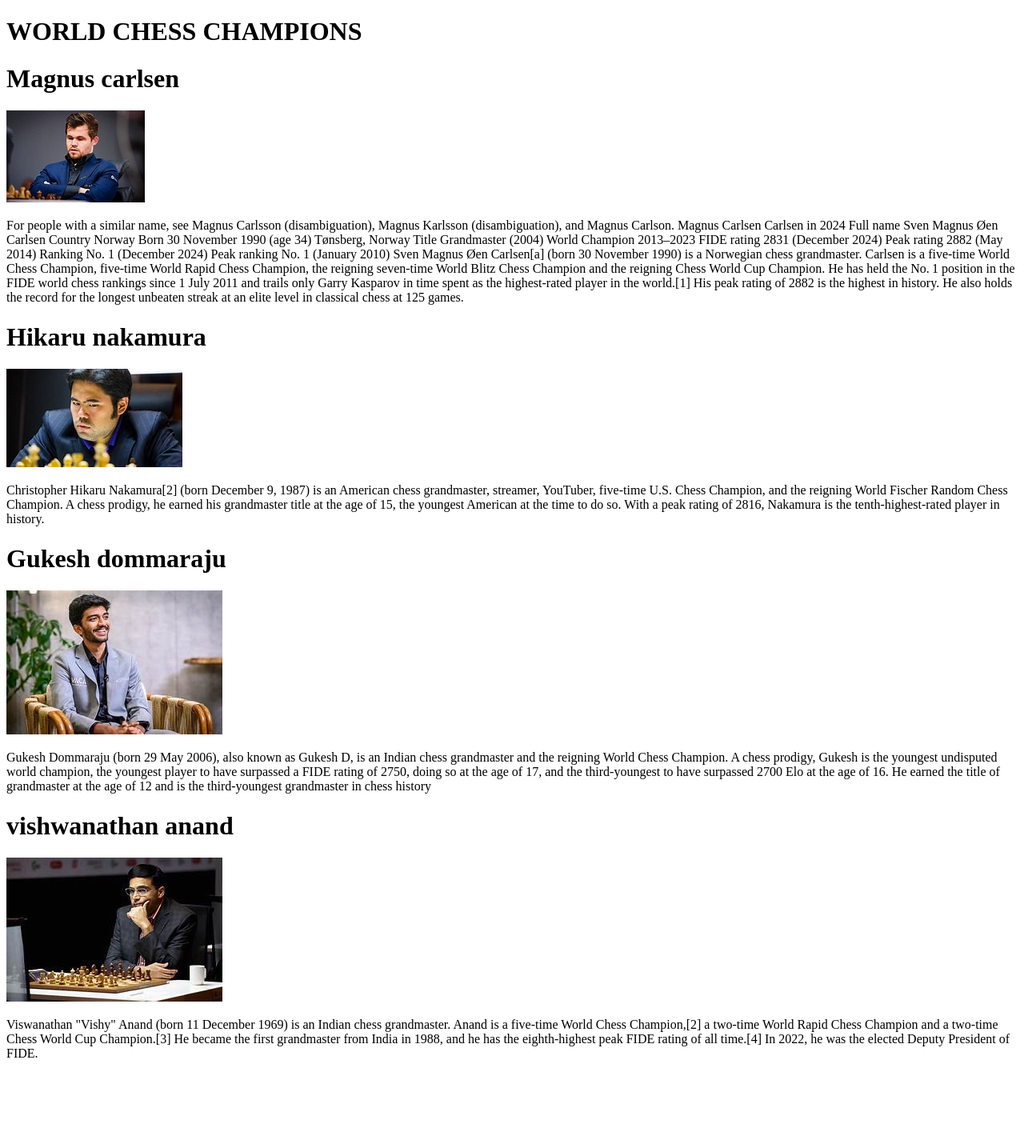
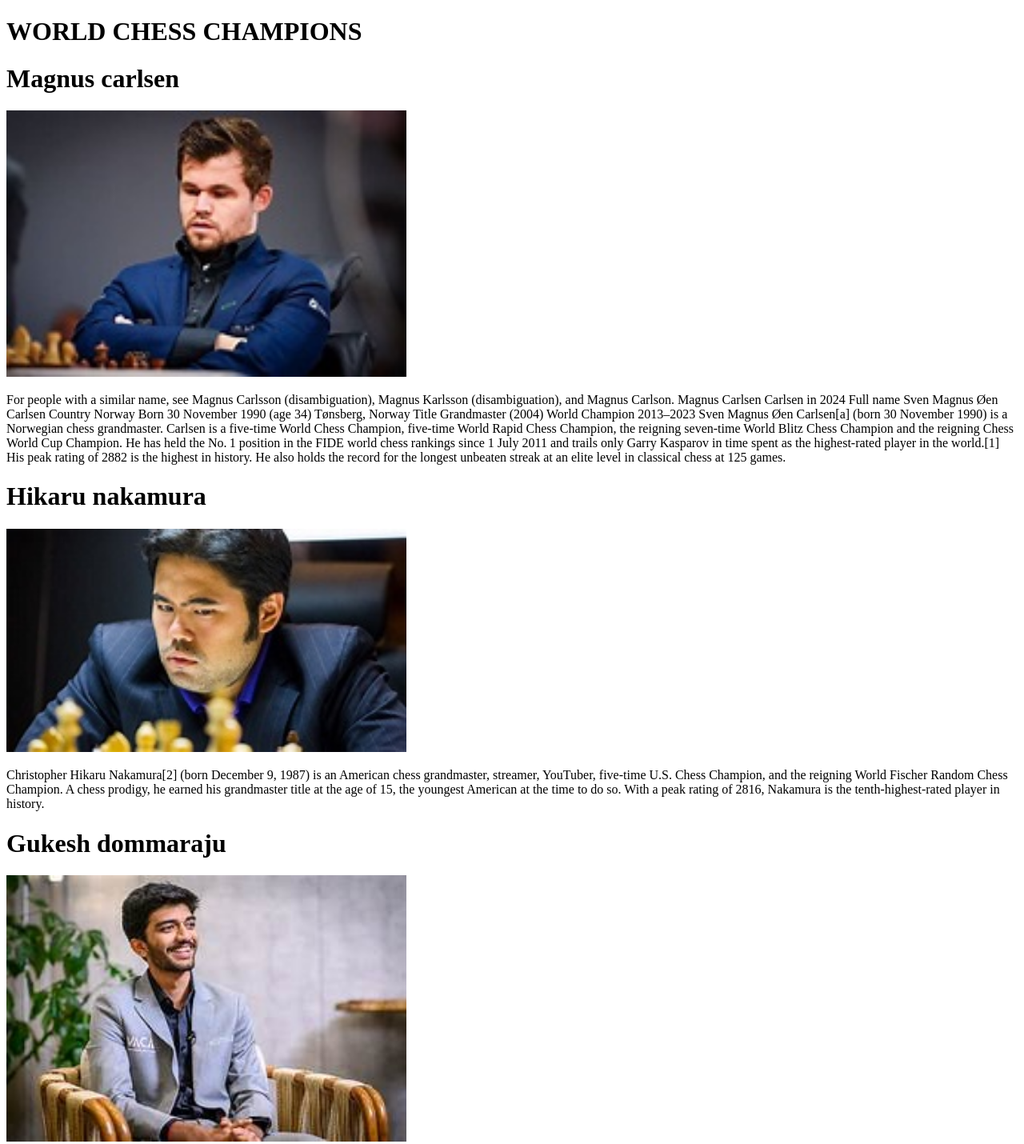
Before and after one commit to Babu024/first-website, a plain HTML site: page index.html in a window 1280 px wide. Shown: the top 1430 px of the page at 80% size. Before the commit the page ends 1342 px from the top, so only its background shows below. Drawn offline with Linux system fonts and the light colour scheme.

Commit message:
added images

```diff
--- a/index.html
+++ b/index.html
@@ -8,7 +8,7 @@
 <body>
     <h1>WORLD CHESS CHAMPIONS</h1>
     <h1>Magnus carlsen</h1>
-    <img src="th.jpg" alt="">
+            <img width="500px" src="th.jpg" alt="">
     <p>For people with a similar name, see Magnus Carlsson (disambiguation), Magnus Karlsson (disambiguation), and Magnus Carlson.
         Magnus Carlsen
 
@@ -19,19 +19,16 @@
         Tønsberg, Norway
         Title	Grandmaster (2004)
         World Champion	2013–2023
-        FIDE rating	2831 (December 2024)
-        Peak rating	2882 (May 2014)
-        Ranking	No. 1 (December 2024)
-        Peak ranking	No. 1 (January 2010)
+
         Sven Magnus Øen Carlsen[a] (born 30 November 1990) is a Norwegian chess grandmaster. Carlsen is a five-time World Chess Champion, five-time World Rapid Chess Champion, the reigning seven-time World Blitz Chess Champion and the reigning Chess World Cup Champion. He has held the No. 1 position in the FIDE world chess rankings since 1 July 2011 and trails only Garry Kasparov in time spent as the highest-rated player in the world.[1] His peak rating of 2882 is the highest in history. He also holds the record for the longest unbeaten streak at an elite level in classical chess at 125 games.</p>
         <h1>Hikaru nakamura</h1>
-        <img src="hk.jpg" alt="">
+                <img width="500px" src="hk.jpg" alt="">
         <p>Christopher Hikaru Nakamura[2] (born December 9, 1987) is an American chess grandmaster, streamer, YouTuber, five-time U.S. Chess Champion, and the reigning World Fischer Random Chess Champion. A chess prodigy, he earned his grandmaster title at the age of 15, the youngest American at the time to do so. With a peak rating of 2816, Nakamura is the tenth-highest-rated player in history.</p>
         <h1>Gukesh dommaraju</h1>
-        <img src="gk.jpg" alt="">
+                <img width="500px" src="gk.jpg" alt="">
         <p>Gukesh Dommaraju (born 29 May 2006), also known as Gukesh D, is an Indian chess grandmaster and the reigning World Chess Champion. A chess prodigy, Gukesh is the youngest undisputed world champion, the youngest player to have surpassed a FIDE rating of 2750, doing so at the age of 17, and the third-youngest to have surpassed 2700 Elo at the age of 16. He earned the title of grandmaster at the age of 12 and is the third-youngest grandmaster in chess history</p>
         <h1>vishwanathan anand</h1>
-        <img src="va.jpg" alt="">
+                <img width="500px" src="va.jpg" alt="">
         <p>Viswanathan "Vishy" Anand (born 11 December 1969) is an Indian chess grandmaster. Anand is a five-time World Chess Champion,[2] a two-time World Rapid Chess Champion and a two-time Chess World Cup Champion.[3] He became the first grandmaster from India in 1988, and he has the eighth-highest peak FIDE rating of all time.[4] In 2022, he was the elected Deputy President of FIDE.</p>
     </body>
 </html>
```
